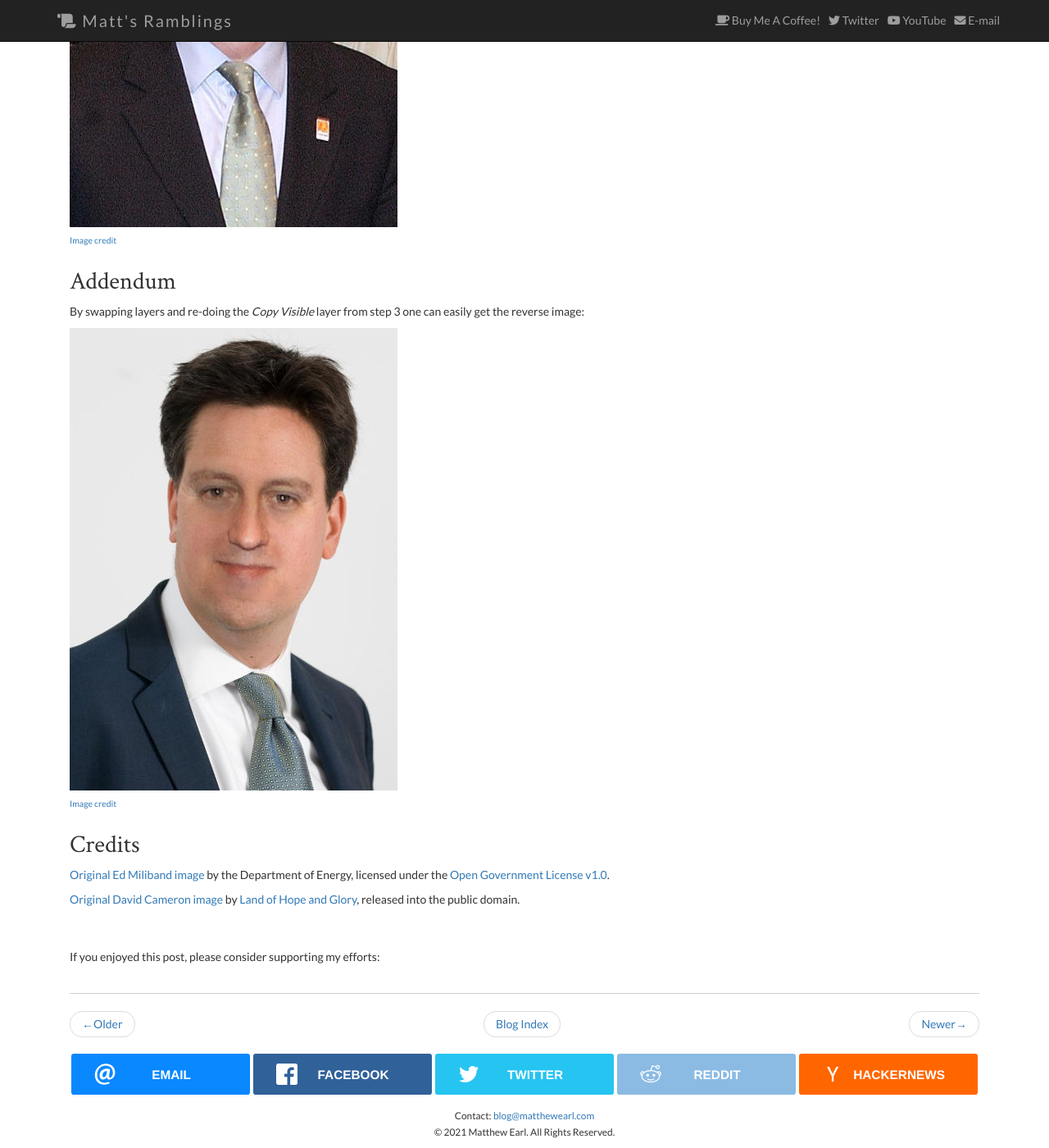
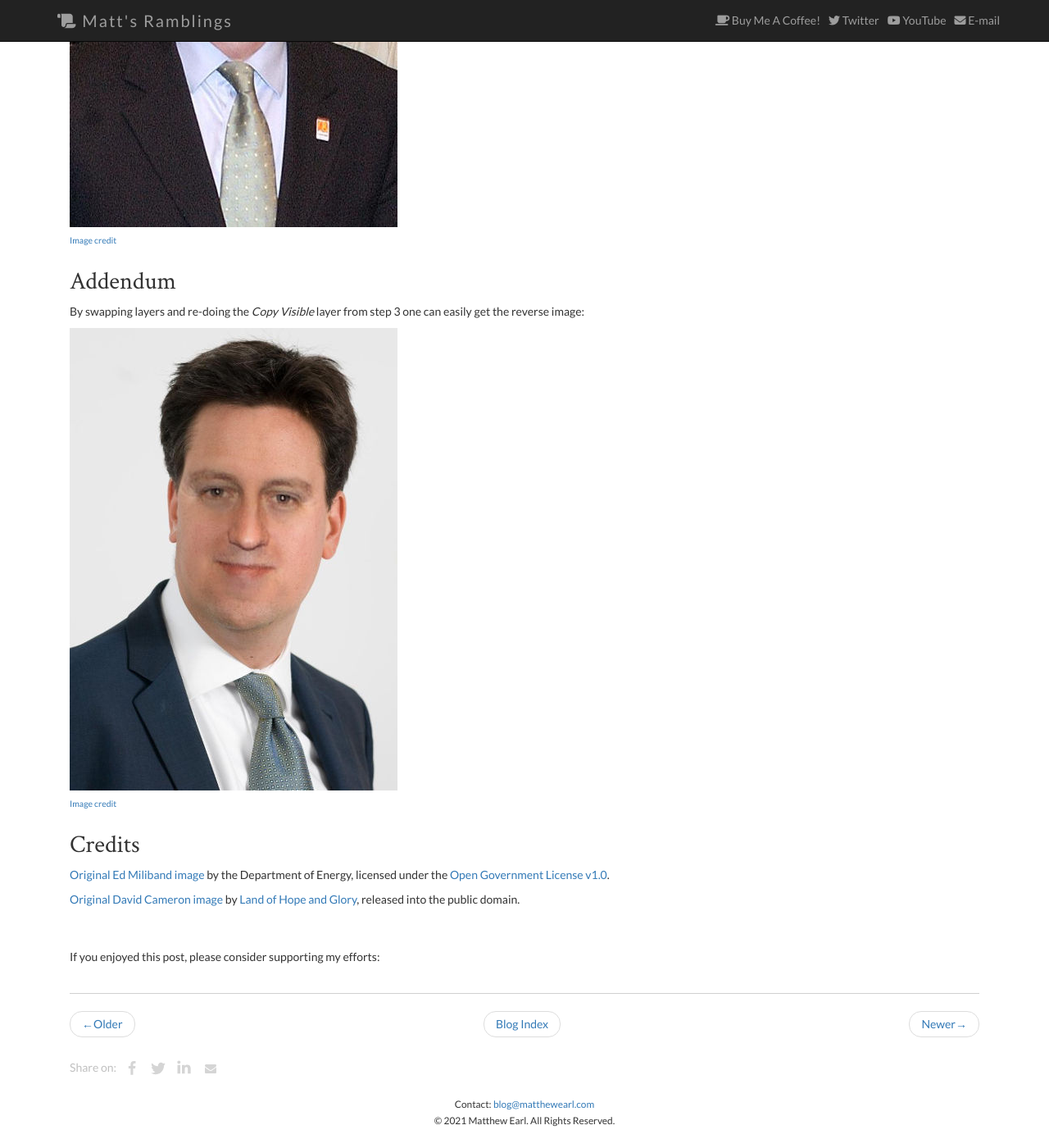
Before and after one commit to matthewearl/matthewearl.github.io, a Jekyll site: the page built from _posts/2015-07-23-face-swapping-with-gimp.md, in a window 1280 px wide and 1400 px high, scrolled down 6979 px. Shown: the whole window at 82% size. Built offline with Jekyll 4.4.1, drawn with Linux system fonts in a browser that asks for light colours; nearby versions of some CDN libraries.

Commit message:
replace share buttons
swap out rrssb with https://jekyllcodex.org/without-plugin/share-buttons/

rrssb were somehow causing horizontal overflow

```diff
--- /dev/null
+++ b/_includes/share-buttons.html
@@ -0,0 +1,41 @@
+{% if include.pageurl != nil and include.pageurl != '' %}
+    {% assign pageurl = include.pageurl %}
+{% else %}
+    {% assign pageurl = page.url %}
+{% endif %}
+
+<style>
+#share-buttons {display: inline-block; vertical-align: middle; }
+#share-buttons:after {content: ""; display: block; clear: both;}
+#share-buttons > div {
+    position: relative;
+    text-align: left;
+    height: 36px;
+    width: 32px;
+    float: left;
+    text-align: center;
+}
+#share-buttons > div > svg {height: 16px; fill: #d5d5d5; margin-top: 10px;}
+#share-buttons > div:hover {cursor: pointer;}
+#share-buttons > div.facebook:hover > svg {fill: #3B5998;}
+#share-buttons > div.twitter:hover > svg {fill: #55ACEE;}
+#share-buttons > div.linkedin:hover > svg {fill: #0077b5;}
+#share-buttons > div.pinterest:hover > svg {fill: #CB2027;}
+#share-buttons > div.gplus:hover > svg {fill: #dd4b39;}
+#share-buttons > div.mail:hover > svg {fill: #7D7D7D;}
+#share-buttons > div.instagram:hover > svg {fill: #C73B92;}
+#share-buttons > div.facebook > svg {height: 18px; margin-top: 9px;}
+#share-buttons > div.twitter > svg {height: 20px; margin-top: 8px;}
+#share-buttons > div.linkedin > svg {height: 19px; margin-top: 7px;}
+#share-buttons > div.pinterest > svg {height: 20px; margin-top: 9px;}
+#share-buttons > div.gplus > svg {height: 17px; margin-top: 9px; position: relative; left: 1px;}
+#share-buttons > div.mail > svg {height: 14px; margin-top: 11px;}
+</style>
+
+<span style="color: silver;">Share on: </span><div id="share-buttons">
+    <div class="facebook" title="Share this on Facebook" onclick="window.open('http://www.facebook.com/share.php?u={{ site.url }}{{ pageurl }}');"><svg viewBox="0 0 1792 1792" xmlns="http://www.w3.org/2000/svg"><path d="M1343 12v264h-157q-86 0-116 36t-30 108v189h293l-39 296h-254v759h-306v-759h-255v-296h255v-218q0-186 104-288.5t277-102.5q147 0 228 12z"/></svg></div>
+    <div class="twitter" title="Share this on Twitter" onclick="window.open('http://twitter.com/home?status={{ site.url }}{{ pageurl }}');"><svg viewBox="0 0 1792 1792" xmlns="http://www.w3.org/2000/svg"><path d="M1684 408q-67 98-162 167 1 14 1 42 0 130-38 259.5t-115.5 248.5-184.5 210.5-258 146-323 54.5q-271 0-496-145 35 4 78 4 225 0 401-138-105-2-188-64.5t-114-159.5q33 5 61 5 43 0 85-11-112-23-185.5-111.5t-73.5-205.5v-4q68 38 146 41-66-44-105-115t-39-154q0-88 44-163 121 149 294.5 238.5t371.5 99.5q-8-38-8-74 0-134 94.5-228.5t228.5-94.5q140 0 236 102 109-21 205-78-37 115-142 178 93-10 186-50z"/></svg></div>
+    <div class="linkedin" title="Share this on Linkedin" onclick="window.open('https://www.linkedin.com/shareArticle?mini=true&url={{ site.url }}{{ pageurl }}&title=&summary=&source=');"><svg viewBox="0 0 1792 1792" xmlns="http://www.w3.org/2000/svg"><path d="M477 625v991h-330v-991h330zm21-306q1 73-50.5 122t-135.5 49h-2q-82 0-132-49t-50-122q0-74 51.5-122.5t134.5-48.5 133 48.5 51 122.5zm1166 729v568h-329v-530q0-105-40.5-164.5t-126.5-59.5q-63 0-105.5 34.5t-63.5 85.5q-11 30-11 81v553h-329q2-399 2-647t-1-296l-1-48h329v144h-2q20-32 41-56t56.5-52 87-43.5 114.5-15.5q171 0 275 113.5t104 332.5z"/></svg></div>
+    {% if page.image %}<div class="pinterest" title="Share this on Pinterest" onclick="window.open('https://pinterest.com/pin/create/button/?url=&media={{ site.url }}{{ page.image }}&description=');"><svg viewBox="0 0 1792 1792" xmlns="http://www.w3.org/2000/svg"><path d="M256 597q0-108 37.5-203.5t103.5-166.5 152-123 185-78 202-26q158 0 294 66.5t221 193.5 85 287q0 96-19 188t-60 177-100 149.5-145 103-189 38.5q-68 0-135-32t-96-88q-10 39-28 112.5t-23.5 95-20.5 71-26 71-32 62.5-46 77.5-62 86.5l-14 5-9-10q-15-157-15-188 0-92 21.5-206.5t66.5-287.5 52-203q-32-65-32-169 0-83 52-156t132-73q61 0 95 40.5t34 102.5q0 66-44 191t-44 187q0 63 45 104.5t109 41.5q55 0 102-25t78.5-68 56-95 38-110.5 20-111 6.5-99.5q0-173-109.5-269.5t-285.5-96.5q-200 0-334 129.5t-134 328.5q0 44 12.5 85t27 65 27 45.5 12.5 30.5q0 28-15 73t-37 45q-2 0-17-3-51-15-90.5-56t-61-94.5-32.5-108-11-106.5z"/></svg></div>{% endif %}
+    <div class="mail" title="Share this through Email" onclick="window.open('mailto:?&body={{ site.url }}{{ pageurl }}');"><svg viewBox="0 0 1792 1792" xmlns="http://www.w3.org/2000/svg"><path d="M1792 710v794q0 66-47 113t-113 47h-1472q-66 0-113-47t-47-113v-794q44 49 101 87 362 246 497 345 57 42 92.5 65.5t94.5 48 110 24.5h2q51 0 110-24.5t94.5-48 92.5-65.5q170-123 498-345 57-39 100-87zm0-294q0 79-49 151t-122 123q-376 261-468 325-10 7-42.5 30.5t-54 38-52 32.5-57.5 27-50 9h-2q-23 0-50-9t-57.5-27-52-32.5-54-38-42.5-30.5q-91-64-262-182.5t-205-142.5q-62-42-117-115.5t-55-136.5q0-78 41.5-130t118.5-52h1472q65 0 112.5 47t47.5 113z"/></svg></div>
+</div>
--- a/_includes/sharing.html
+++ /dev/null
@@ -1,79 +0,0 @@
-{% if page.nosharinglinks %}
-{% else %}
-{% capture full_uri %}{{ site.url }}{{ page.url }}{% endcapture %}
-{% capture encoded_uri %}{{ full_uri | cgi_escape }}{% endcapture %}
-
-{% comment %}
-Encode the title for use as a URI component. Colons are encoded as &#58; in
-titles (as a hack to work around the front-matter parser not supporting literal
-colons), so undo that here. Also HackerNews interprets plus chars literally, so
-make sure spaces are encoded as '%20'.
-{% endcomment %}
-{% capture encoded_title %}{{ page.title | replace:'&#58;',':' }}{% endcapture %}
-{% capture encoded_title %}{{ encoded_title | cgi_escape }}{% endcapture %}
-{% capture encoded_title %}{{ encoded_title | replace:'+','%20' }}{% endcapture %}
-
-<div class="sharing-links">
-      <ul class="rrssb-buttons">
-        <li class="rrssb-email">
-          <!-- Replace subject with your message using URL Endocding: http://meyerweb.com/eric/tools/dencoder/ -->
-          <a href="mailto:?subject={{ encoded_title }}&body={{ encoded_uri }}">
-            <span class="rrssb-icon">
-              <svg xmlns="http://www.w3.org/2000/svg" width="28" height="28" viewBox="0 0 28 28">
-                <path d="M20.11 26.147c-2.335 1.05-4.36 1.4-7.124 1.4C6.524 27.548.84 22.916.84 15.284.84 7.343 6.602.45 15.4.45c6.854 0 11.8 4.7 11.8 11.252 0 5.684-3.193 9.265-7.398 9.3-1.83 0-3.153-.934-3.347-2.997h-.077c-1.208 1.986-2.96 2.997-5.023 2.997-2.532 0-4.36-1.868-4.36-5.062 0-4.75 3.503-9.07 9.11-9.07 1.713 0 3.7.4 4.6.972l-1.17 7.203c-.387 2.298-.115 3.3 1 3.4 1.674 0 3.774-2.102 3.774-6.58 0-5.06-3.27-8.994-9.304-8.994C9.05 2.87 3.83 7.545 3.83 14.97c0 6.5 4.2 10.2 10 10.202 1.987 0 4.09-.43 5.647-1.245l.634 2.22zM16.647 10.1c-.31-.078-.7-.155-1.207-.155-2.572 0-4.596 2.53-4.596 5.53 0 1.5.7 2.4 1.9 2.4 1.44 0 2.96-1.83 3.31-4.088l.592-3.72z"
-                />
-              </svg>
-            </span>
-            <span class="rrssb-text">email</span>
-          </a>
-        </li>
-        <li class="rrssb-facebook">
-          <!--  Replace with your URL. For best results, make sure you page has the proper FB Open Graph tags in header:
-                https://developers.facebook.com/docs/opengraph/howtos/maximizing-distribution-media-content/ -->
-          <a href="https://www.facebook.com/sharer/sharer.php?u={{ encoded_uri }}" class="popup"> <span class="rrssb-icon">
-              <svg xmlns="http://www.w3.org/2000/svg" preserveAspectRatio="xMidYMid" width="29" height="29" viewBox="0 0 29 29">
-                <path d="M26.4 0H2.6C1.714 0 0 1.715 0 2.6v23.8c0 .884 1.715 2.6 2.6 2.6h12.393V17.988h-3.996v-3.98h3.997v-3.062c0-3.746 2.835-5.97 6.177-5.97 1.6 0 2.444.173 2.845.226v3.792H21.18c-1.817 0-2.156.9-2.156 2.168v2.847h5.045l-.66 3.978h-4.386V29H26.4c.884 0 2.6-1.716 2.6-2.6V2.6c0-.885-1.716-2.6-2.6-2.6z"
-                class="cls-2" fill-rule="evenodd" />
-              </svg>
-            </span>
-            <span class="rrssb-text">facebook</span>
-          </a>
-        </li>
-        <li class="rrssb-twitter">
-          <!-- Replace href with your Meta and URL information  -->
-          <a href="https://twitter.com/intent/tweet?text={{ encoded_title }}%20{{ encoded_uri }}" class="popup">
-            <span class="rrssb-icon">
-              <svg xmlns="http://www.w3.org/2000/svg" width="28" height="28" viewBox="0 0 28 28">
-                <path d="M24.253 8.756C24.69 17.08 18.297 24.182 9.97 24.62c-3.122.162-6.22-.646-8.86-2.32 2.702.18 5.375-.648 7.507-2.32-2.072-.248-3.818-1.662-4.49-3.64.802.13 1.62.077 2.4-.154-2.482-.466-4.312-2.586-4.412-5.11.688.276 1.426.408 2.168.387-2.135-1.65-2.73-4.62-1.394-6.965C5.574 7.816 9.54 9.84 13.802 10.07c-.842-2.738.694-5.64 3.434-6.48 2.018-.624 4.212.043 5.546 1.682 1.186-.213 2.318-.662 3.33-1.317-.386 1.256-1.248 2.312-2.4 2.942 1.048-.106 2.07-.394 3.02-.85-.458 1.182-1.343 2.15-2.48 2.71z"
-                />
-              </svg>
-            </span>
-            <span class="rrssb-text">twitter</span>
-          </a>
-        </li>
-        <li class="rrssb-reddit">
-          <a href="http://www.reddit.com/submit?url={{ encoded_uri }}&title={{ encoded_title }}">
-            <span class="rrssb-icon">
-              <svg xmlns="http://www.w3.org/2000/svg" width="28" height="28" viewBox="0 0 28 28">
-                <path d="M11.794 15.316c0-1.03-.835-1.895-1.866-1.895-1.03 0-1.893.866-1.893 1.896s.863 1.9 1.9 1.9c1.023-.016 1.865-.916 1.865-1.9zM18.1 13.422c-1.03 0-1.895.864-1.895 1.895 0 1 .9 1.9 1.9 1.865 1.03 0 1.87-.836 1.87-1.865-.006-1.017-.875-1.917-1.875-1.895zM17.527 19.79c-.678.68-1.826 1.007-3.514 1.007h-.03c-1.686 0-2.834-.328-3.51-1.005-.264-.265-.693-.265-.958 0-.264.265-.264.7 0 1 .943.9 2.4 1.4 4.5 1.402.005 0 0 0 0 0 .005 0 0 0 0 0 2.066 0 3.527-.46 4.47-1.402.265-.264.265-.693.002-.958-.267-.334-.688-.334-.988-.043z"
-                />
-                <path d="M27.707 13.267c0-1.785-1.453-3.237-3.236-3.237-.792 0-1.517.287-2.08.76-2.04-1.294-4.647-2.068-7.44-2.218l1.484-4.69 4.062.955c.07 1.4 1.3 2.6 2.7 2.555 1.488 0 2.695-1.208 2.695-2.695C25.88 3.2 24.7 2 23.2 2c-1.06 0-1.98.616-2.42 1.508l-4.633-1.09c-.344-.082-.693.117-.803.454l-1.793 5.7C10.55 8.6 7.7 9.4 5.6 10.75c-.594-.45-1.3-.75-2.1-.72-1.785 0-3.237 1.45-3.237 3.2 0 1.1.6 2.1 1.4 2.69-.04.27-.06.55-.06.83 0 2.3 1.3 4.4 3.7 5.9 2.298 1.5 5.3 2.3 8.6 2.325 3.227 0 6.27-.825 8.57-2.325 2.387-1.56 3.7-3.66 3.7-5.917 0-.26-.016-.514-.05-.768.965-.465 1.577-1.565 1.577-2.698zm-4.52-9.912c.74 0 1.3.6 1.3 1.3 0 .738-.6 1.34-1.34 1.34s-1.343-.602-1.343-1.34c.04-.655.596-1.255 1.396-1.3zM1.646 13.3c0-1.038.845-1.882 1.883-1.882.31 0 .6.1.9.21-1.05.867-1.813 1.86-2.26 2.9-.338-.328-.57-.728-.57-1.26zm20.126 8.27c-2.082 1.357-4.863 2.105-7.83 2.105-2.968 0-5.748-.748-7.83-2.105-1.99-1.3-3.087-3-3.087-4.782 0-1.784 1.097-3.484 3.088-4.784 2.08-1.358 4.86-2.106 7.828-2.106 2.967 0 5.7.7 7.8 2.106 1.99 1.3 3.1 3 3.1 4.784C24.86 18.6 23.8 20.3 21.8 21.57zm4.014-6.97c-.432-1.084-1.19-2.095-2.244-2.977.273-.156.59-.245.928-.245 1.036 0 1.9.8 1.9 1.9-.016.522-.27 1.022-.57 1.327z"
-                />
-              </svg>
-            </span>
-            <span class="rrssb-text">reddit</span>
-          </a>
-        </li>
-        <li class="rrssb-hackernews">
-          <a href="https://news.ycombinator.com/submitlink?u={{ encoded_uri }}&t={{ encoded_title }}&text={{ encoded_title }}">
-            <span class="rrssb-icon">
-              <svg xmlns="http://www.w3.org/2000/svg" width="28" height="28" viewBox="0 0 28 28">
-                <path fill="#FFF" d="M14 13.626l-4.508-9.19H6.588l6.165 12.208v6.92h2.51v-6.92l6.15-12.21H18.69" />
-              </svg>
-            </span>
-            <span class="rrssb-text">hackernews</span>
-          </a>
-        </li>
-      </ul>
-</div>
-{% endif %}
--- a/_layouts/default.html
+++ b/_layouts/default.html
@@ -62,6 +62,7 @@
           <br /><br />If you enjoyed this post, please consider supporting my efforts:<br /><br/>
 
 		<script type="text/javascript" src="https://cdnjs.buymeacoffee.com/1.0.0/button.prod.min.js" data-name="bmc-button" data-slug="mattsramblings" data-color="#FFDD00" data-emoji="" data-font="Cookie" data-text="Buy me a coffee" data-outline-color="#000000" data-font-color="#000000" data-coffee-color="#ffffff" ></script>
+
           {% endunless %}
           <hr>
           {% if page.reddit-url %}
@@ -91,8 +92,8 @@
                 ><a href="{{ page.next.url }}">Newer<span aria-hidden="true">&rarr;</span></a></li>
               </ul>
             </nav>
+          {% include share-buttons.html %}
           {% endunless %}
-          {% include sharing.html %}
       </div>
     </div><!-- /.container -->
 
```
Also changed, not shown: js/rrssb.min.js (deleted).
